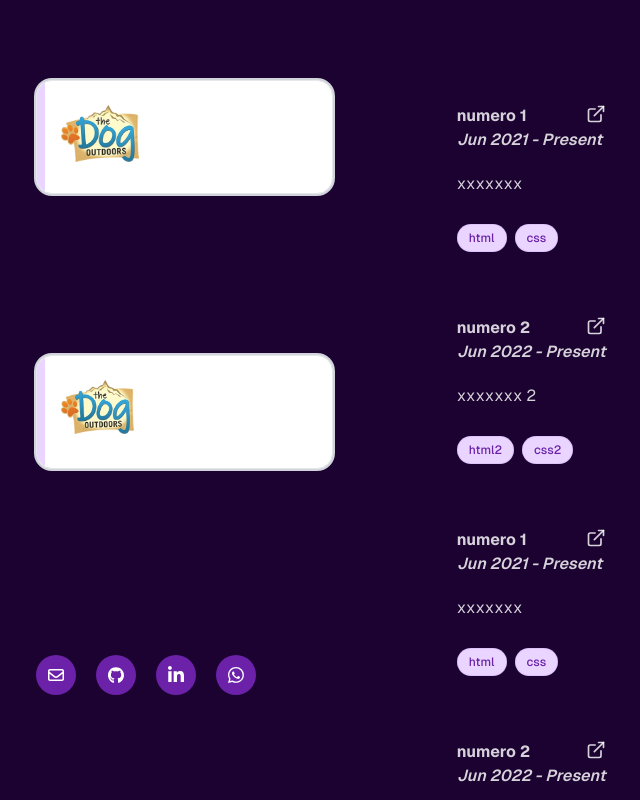
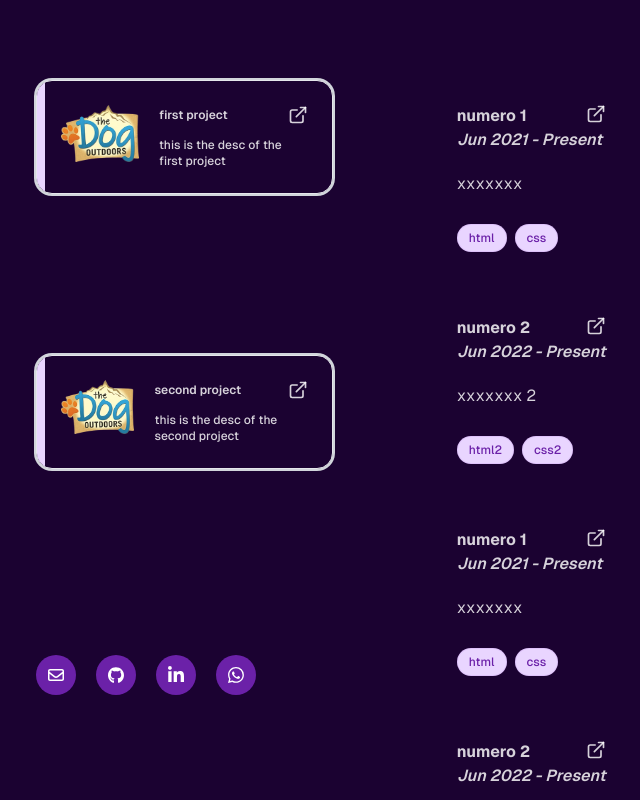
Before and after one commit to ines-sys/portafolio, a Next.js app: page / in a window 1280 px wide. Shown: the top 800 px of the page, without its empty margins (307-947 px from the left). Built offline with nearby package versions, Linux system fonts and the light colour scheme.

Commit message:
feat: modify look and feel of project card

```diff
--- a/src/app/components/ProjectCard/index.tsx
+++ b/src/app/components/ProjectCard/index.tsx
@@ -7,8 +7,8 @@ const ProjectCard = ({ title, desc, image, link}: IProjectCard) => {
   return (
     <div>
         {title && image && desc && link ? (
-            <Link href={link} className="projectCard ring ring-2 ring-gray-300 flex flex-col lg:flex-row gap-5 overflow-hidden before:ease-in-out after:ease-in-out bg-white group cursor-pointer relative flex flex-col gap-4 justify-between rounded-2xl border hover:after:w-full border-white-222 hover:border-purple-200 duration-300 p-4 md:p-6 px-8 before:h-full before:w-2 hover:before:w-full after:absolute after:top-0 after:left-0 after:h-full after:w-0 after:duration-300 after:opacity-5  before:duration-300 before:-z-1 before:bg-purple-200 before:absolute before:top-0 before:left-0">
-                <div className='font-semibold font-medium duration-300 group-hover:text-white group-hover:z-[5]' >
+            <Link href={link} className="projectCard ring ring-2 ring-gray-300 flex flex-col lg:flex-row gap-5 overflow-hidden before:ease-in-out after:ease-in-out bg-background group cursor-pointer relative flex flex-col gap-4 justify-between rounded-2xl border hover:after:w-full border-foreground-222 hover:border-purple-200 duration-300 p-4 md:p-6 px-8 before:h-full before:w-2 hover:before:w-full after:absolute after:top-0 after:left-0 after:h-full after:w-0 after:duration-300 after:opacity-5  before:duration-300 before:-z-1 before:bg-purple-200 before:absolute before:top-0 before:left-0">
+                <div className='font-semibold font-medium duration-300 group-hover:text-foreground group-hover:z-[5]' >
                     <FrameImage src={image.src} alt={image.alt} width={image.width} height={image.height} className={image.className}></FrameImage>
                 </div>
                 <div className='font-medium text-xs duration-300 group-hover:text-purple-800 group-hover:z-[5]'>
```
